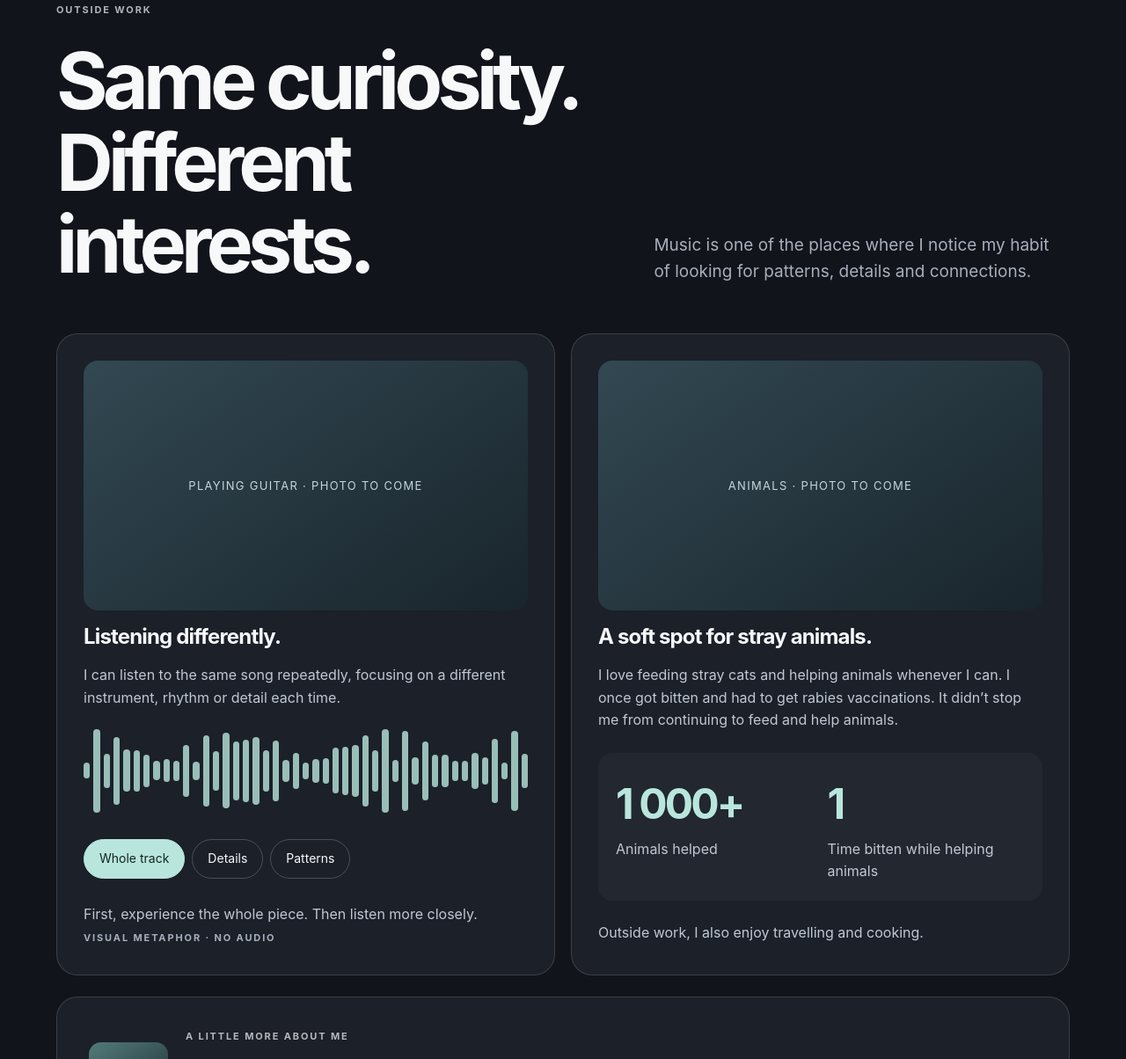
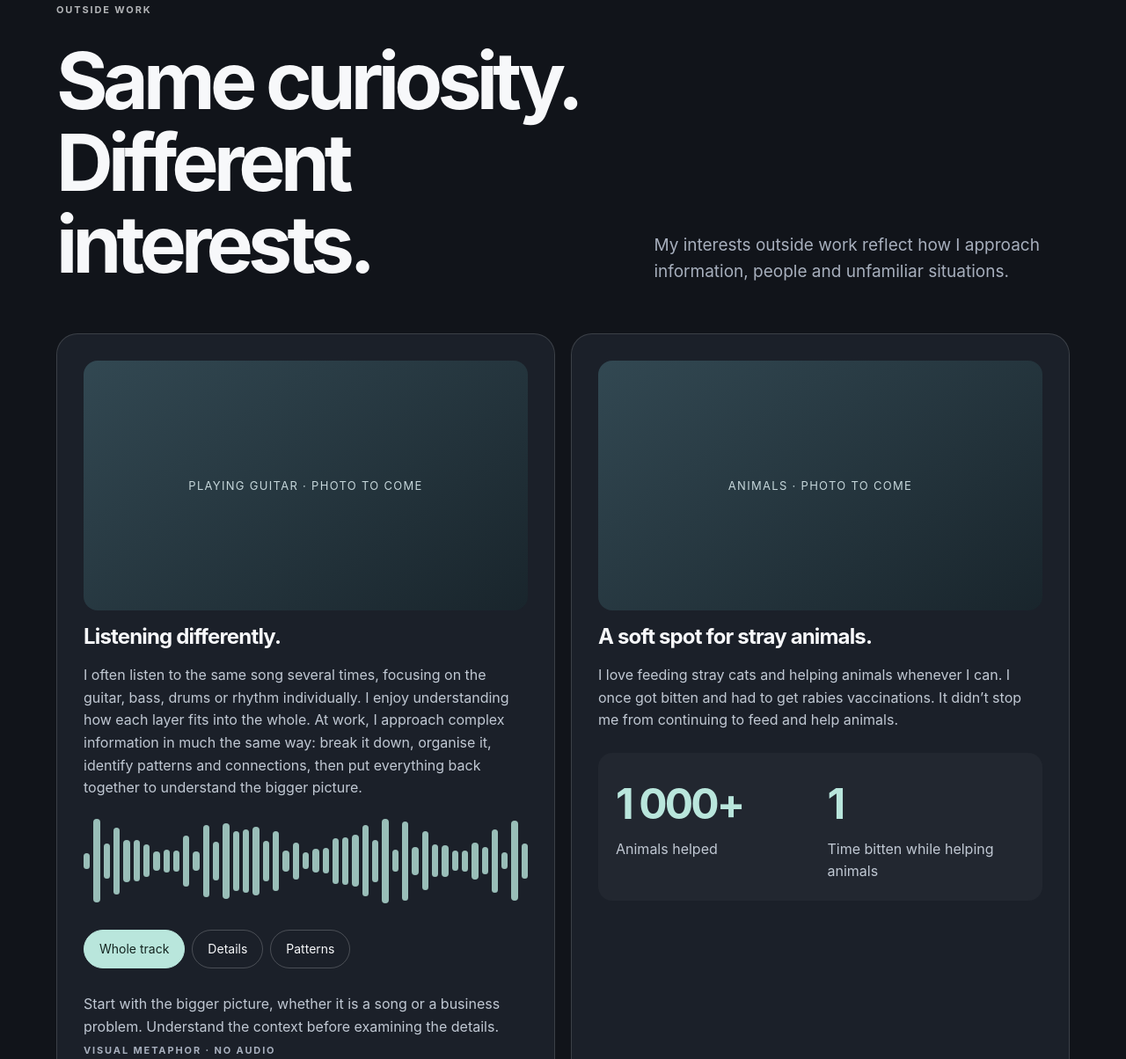
Before and after one commit to rasulatayev/rasulatayev.github.io, a plain HTML site: page index.html in a window 1280 px wide. Shown: the part 7383-8587 px from the top of the page at 88% size. Drawn offline with Linux system fonts and the light colour scheme.

Commit message:
Project Creation V1.3

```diff
--- a/index.html
+++ b/index.html
@@ -903,16 +903,16 @@
 <div class="wrap">
 <div class="chapter-head reveal">
 <div><span class="eyebrow">Outside work</span><h2>Same curiosity.<br>Different interests.</h2>
-</div><p class="muted">Music is one of the places where I notice my habit of looking for patterns, details and connections.</p>
+</div><p class="muted">My interests outside work reflect how I approach information, people and unfamiliar situations.</p>
 </div>
 <div class="human-grid">
 <article class="human-card">
 <div class="photo photo-slot" data-photo="guitar.jpg">Playing guitar · Photo to come
-</div><h3>Listening differently.</h3><p>I can listen to the same song repeatedly, focusing on a different instrument, rhythm or detail each time.</p>
+</div><h3>Listening differently.</h3><p>I often listen to the same song several times, focusing on the guitar, bass, drums or rhythm individually. I enjoy understanding how each layer fits into the whole. At work, I approach complex information in much the same way: break it down, organise it, identify patterns and connections, then put everything back together to understand the bigger picture.</p>
 <div class="wave" id="wave" aria-hidden="true">
 </div>
 <div class="tabs" id="musicTabs"><button class="tab" data-mode="whole" aria-pressed="true">Whole track</button><button class="tab" data-mode="detail" aria-pressed="false">Details</button><button class="tab" data-mode="pattern" aria-pressed="false">Patterns</button>
-</div><p id="musicText" aria-live="polite">First, experience the whole piece. Then listen more closely.</p><small class="muted">Visual metaphor · no audio</small>
+</div><p id="musicText" aria-live="polite">Start with the bigger picture, whether it is a song or a business problem. Understand the context before examining the details.</p><small class="muted">Visual metaphor · no audio</small>
 </article>
 <article class="human-card">
 <div class="photo photo-slot" data-photo="life.jpg">Animals · Photo to come
@@ -924,7 +924,8 @@
 <div><strong>1</strong><span>Time bitten while helping animals</span>
 </div>
 </div>
-</div><p>Outside work, I also enjoy travelling and cooking.</p>
+</div></article>
+<article class="human-card"><span class="eyebrow">Travel &amp; culture</span><h3>20+ countries. Different perspectives.</h3><p>Travelling has introduced me to different cultures, nationalities and ways of life. It has helped me become more adaptable, open to different perspectives and comfortable communicating with people from diverse backgrounds. I also enjoy cooking and discovering new cuisines.</p>
 </article>
 </div>
 <article class="playlist">
@@ -998,7 +999,7 @@ for (let i = 0; i < 45; i++) {
     bar.style.setProperty('--h', `${18 + Math.abs(Math.sin(i * 1.72) * Math.cos(i * .21)) * 80}%`);
     wave.append(bar);
 }
-const music = { whole: 'First, experience the whole piece. Then listen more closely.', detail: 'Focus on one instrument or element. What changes when the other layers are removed?', pattern: 'Notice recurring rhythms and structures. The same habit helps me look for relationships in information.' };
+const music = { whole: 'Start with the bigger picture, whether it is a song or a business problem. Understand the context before examining the details.', detail: 'Isolate an instrument, just as I would separate complex information into smaller, more manageable parts.', pattern: 'Identify recurring patterns and relationships, then connect the individual pieces into a coherent picture.' };
 $$('[data-mode]').forEach(b => b.addEventListener('click', () => { select('#musicTabs', b); wave.dataset.mode = b.dataset.mode; $('#musicText').textContent = music[b.dataset.mode]; }));
 const dialog = $('#quick');
 ['#quickOpen', '#quickBottom'].forEach(s => $(s).addEventListener('click', () => dialog.showModal()));
```
